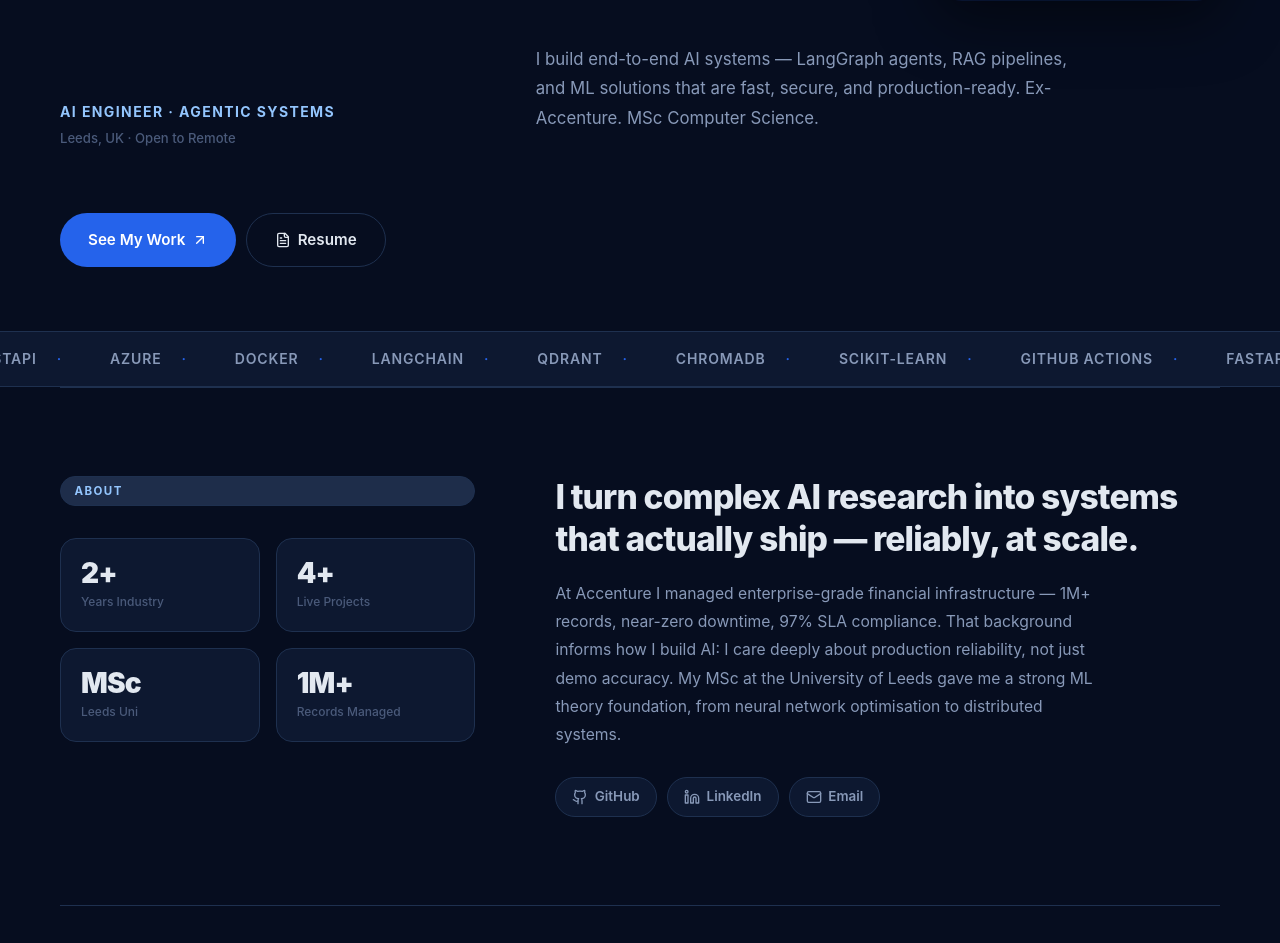
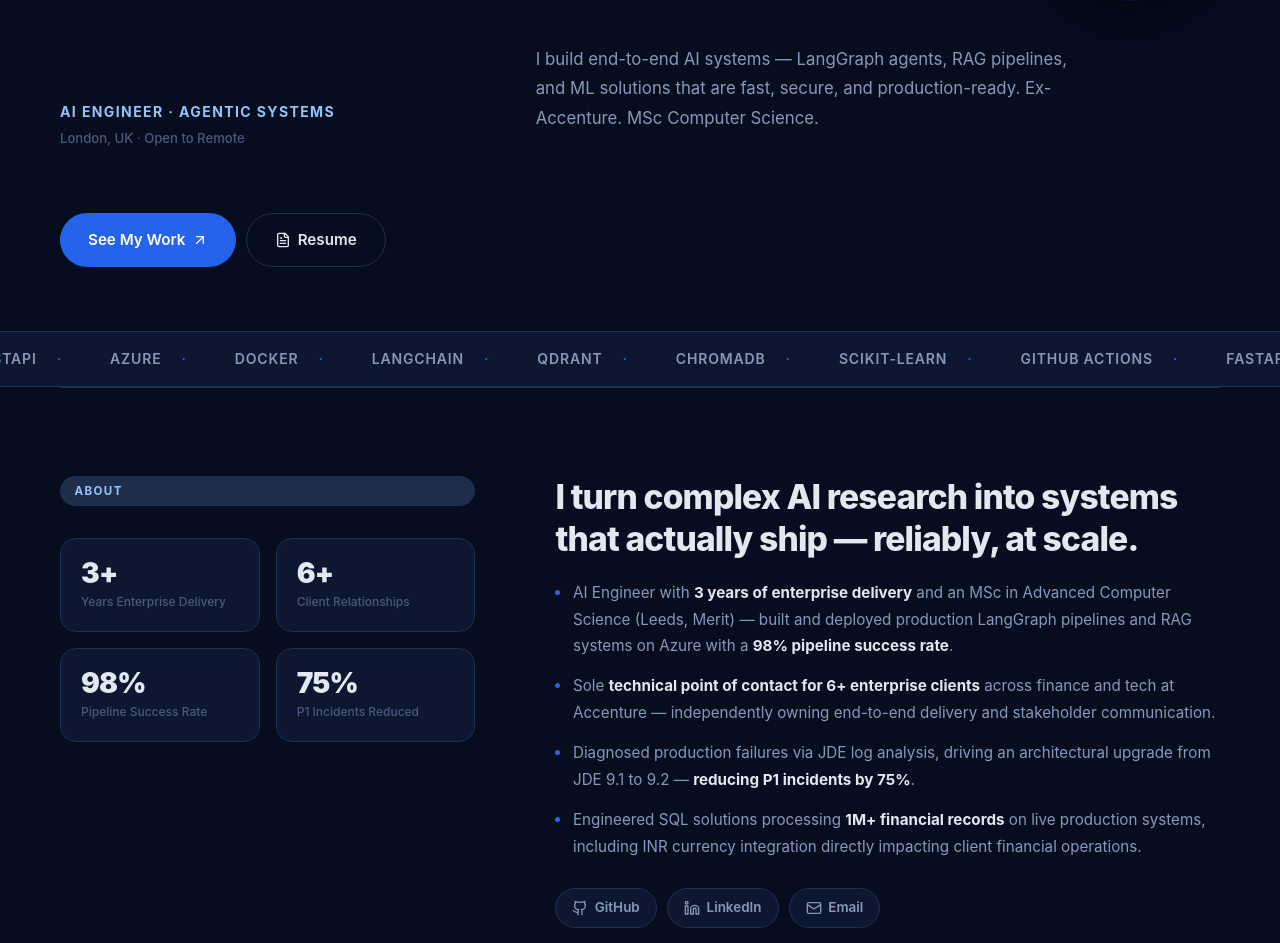
Before and after one commit to ShibjiRout/shibji-portfolio, a React (Vite) app: page / in a window 1280 px wide. Shown: the part 709-1652 px from the top of the page. Built offline with nearby package versions, Linux system fonts and the light colour scheme.

Commit message:
feat: London location, resume highlights in about, round photo desktop

```diff
--- a/src/App.tsx
+++ b/src/App.tsx
@@ -145,7 +145,7 @@ export default function App() {
         >
           <div className="hero-meta">
             <p className="hero-role">AI Engineer · Agentic Systems</p>
-            <p className="hero-location">Leeds, UK · Open to Remote</p>
+            <p className="hero-location">London, UK · Open to Remote</p>
           </div>
           <p className="hero-desc">
             I build end-to-end AI systems — LangGraph agents, RAG pipelines, and ML solutions
@@ -173,22 +173,22 @@ export default function App() {
           <div className="about-left">
             <span className="section-tag">About</span>
             <div className="about-stats">
-              <div className="astat"><strong>2+</strong><span>Years Industry</span></div>
-              <div className="astat"><strong>4+</strong><span>Live Projects</span></div>
-              <div className="astat"><strong>MSc</strong><span>Leeds Uni</span></div>
-              <div className="astat"><strong>1M+</strong><span>Records Managed</span></div>
+              <div className="astat"><strong>3+</strong><span>Years Enterprise Delivery</span></div>
+              <div className="astat"><strong>6+</strong><span>Client Relationships</span></div>
+              <div className="astat"><strong>98%</strong><span>Pipeline Success Rate</span></div>
+              <div className="astat"><strong>75%</strong><span>P1 Incidents Reduced</span></div>
             </div>
           </div>
           <div className="about-right">
             <motion.h2 initial={{ opacity: 0, y: 20 }} whileInView={{ opacity: 1, y: 0 }} viewport={{ once: true }}>
               I turn complex AI research into systems that actually ship — reliably, at scale.
             </motion.h2>
-            <motion.p initial={{ opacity: 0, y: 16 }} whileInView={{ opacity: 1, y: 0 }} viewport={{ once: true }} transition={{ delay: 0.1 }}>
-              At Accenture I managed enterprise-grade financial infrastructure — 1M+ records, near-zero downtime,
-              97% SLA compliance. That background informs how I build AI: I care deeply about production reliability,
-              not just demo accuracy. My MSc at the University of Leeds gave me a strong ML theory foundation,
-              from neural network optimisation to distributed systems.
-            </motion.p>
+            <motion.ul className="about-highlights" initial={{ opacity: 0, y: 16 }} whileInView={{ opacity: 1, y: 0 }} viewport={{ once: true }} transition={{ delay: 0.1 }}>
+              <li>AI Engineer with <strong>3 years of enterprise delivery</strong> and an MSc in Advanced Computer Science (Leeds, Merit) — built and deployed production LangGraph pipelines and RAG systems on Azure with a <strong>98% pipeline success rate</strong>.</li>
+              <li>Sole <strong>technical point of contact for 6+ enterprise clients</strong> across finance and tech at Accenture — independently owning end-to-end delivery and stakeholder communication.</li>
+              <li>Diagnosed production failures via JDE log analysis, driving an architectural upgrade from JDE 9.1 to 9.2 — <strong>reducing P1 incidents by 75%</strong>.</li>
+              <li>Engineered SQL solutions processing <strong>1M+ financial records</strong> on live production systems, including INR currency integration directly impacting client financial operations.</li>
+            </motion.ul>
             <motion.div className="about-links" initial={{ opacity: 0 }} whileInView={{ opacity: 1 }} viewport={{ once: true }} transition={{ delay: 0.2 }}>
               <a href="https://github.com/ShibjiRout" target="_blank" rel="noreferrer" className="about-link"><Github size={16} /> GitHub</a>
               <a href="https://www.linkedin.com/in/shibji-shekhar-rout" target="_blank" rel="noreferrer" className="about-link"><Linkedin size={16} /> LinkedIn</a>
@@ -326,7 +326,7 @@ export default function App() {
       <footer className="footer">
         <div className="footer-inner">
           <a href="#home" className="logo footer-logo">Shibji<span>.</span></a>
-          <p>© 2025 · AI Engineer · Leeds, UK</p>
+          <p>© 2025 · AI Engineer · London, UK</p>
           <div className="footer-icons">
             <a href="https://github.com/ShibjiRout" target="_blank" rel="noreferrer"><Github size={17} /></a>
             <a href="https://www.linkedin.com/in/shibji-shekhar-rout" target="_blank" rel="noreferrer"><Linkedin size={17} /></a>
--- a/src/styles.css
+++ b/src/styles.css
@@ -227,17 +227,17 @@ button { font: inherit; cursor: pointer; background: none; border: none; }
 
 .hero-photo-wrap {
   flex-shrink: 0;
-  border-radius: 24px;
+  border-radius: 999px;
   overflow: hidden;
   border: 2px solid rgba(37, 99, 235, 0.5);
   box-shadow: 0 0 0 4px rgba(37, 99, 235, 0.12), 0 20px 60px rgba(0, 0, 0, 0.5);
-  width: clamp(200px, 22vw, 320px);
-  aspect-ratio: 3 / 4;
+  width: clamp(140px, 14vw, 200px);
+  aspect-ratio: 1 / 1;
   transition: transform 0.35s cubic-bezier(0.22, 1, 0.36, 1), box-shadow 0.35s, border-color 0.35s;
 }
 
 .hero-photo-wrap:hover {
-  transform: translateY(-8px) scale(1.02);
+  transform: translateY(-8px) scale(1.04);
   border-color: rgba(37, 99, 235, 0.9);
   box-shadow: 0 0 0 6px rgba(37, 99, 235, 0.2), 0 30px 70px rgba(37, 99, 235, 0.25);
 }
@@ -252,7 +252,7 @@ button { font: inherit; cursor: pointer; background: none; border: none; }
 }
 
 .hero-photo-wrap:hover .hero-photo {
-  transform: scale(1.04);
+  transform: scale(1.06);
 }
 
 .hero-bottom {
@@ -421,6 +421,36 @@ button { font: inherit; cursor: pointer; background: none; border: none; }
   max-width: 55ch;
   margin-bottom: 1.75rem;
 }
+
+.about-highlights {
+  list-style: none;
+  display: flex;
+  flex-direction: column;
+  gap: 0.85rem;
+  margin-bottom: 1.75rem;
+}
+
+.about-highlights li {
+  font-size: 0.95rem;
+  color: var(--muted);
+  line-height: 1.75;
+  padding-left: 1.1rem;
+  position: relative;
+}
+
+.about-highlights li::before {
+  content: '';
+  position: absolute;
+  left: 0;
+  top: 0.65em;
+  width: 5px;
+  height: 5px;
+  border-radius: 50%;
+  background: var(--blue);
+  flex-shrink: 0;
+}
+
+.about-highlights li strong { color: var(--text); font-weight: 700; }
 
 .about-links {
   display: flex;
@@ -804,8 +834,9 @@ button { font: inherit; cursor: pointer; background: none; border: none; }
   .navbar { padding: 0.75rem 1rem; }
   .hero { padding: 3.5rem 0 3rem; min-height: auto; }
   .hero-name { font-size: clamp(4rem, 17vw, 6rem); }
-  .hero-name-row { flex-direction: column; align-items: flex-start; gap: 2rem; }
-  .hero-photo-wrap { width: 140px; aspect-ratio: 1 / 1; border-radius: 999px; }
+  .hero-name-row { flex-direction: column; align-items: flex-start; gap: 1.5rem; }
+  .hero-photo-wrap { width: 100px; aspect-ratio: 1 / 1; border-radius: 999px; order: 2; }
+  .hero-name { order: 1; }
   .about-stats { grid-template-columns: repeat(2, 1fr); }
   .skills-grid { grid-template-columns: 1fr; }
   .contact-box { padding: 3rem 1.5rem; }
```
